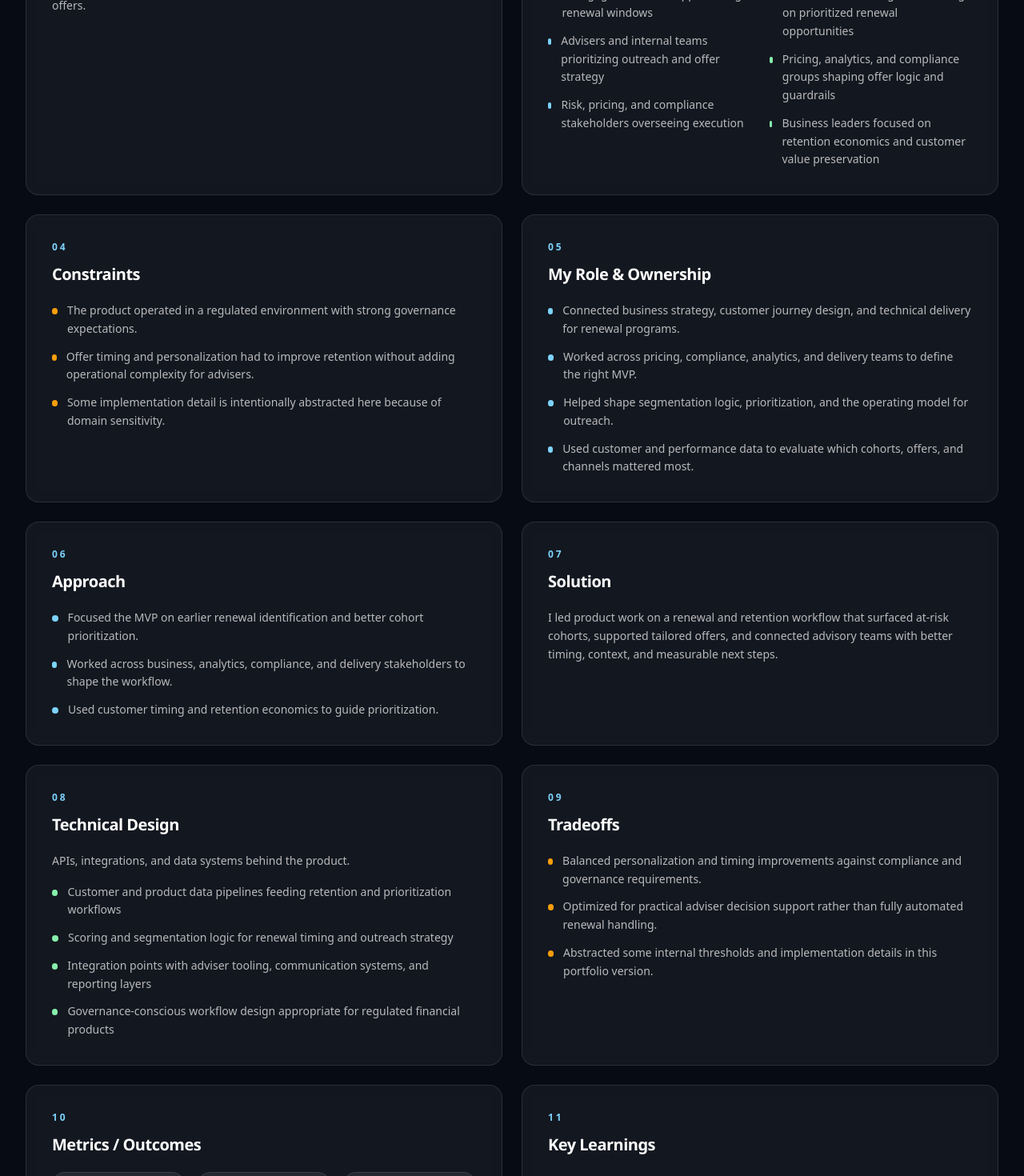
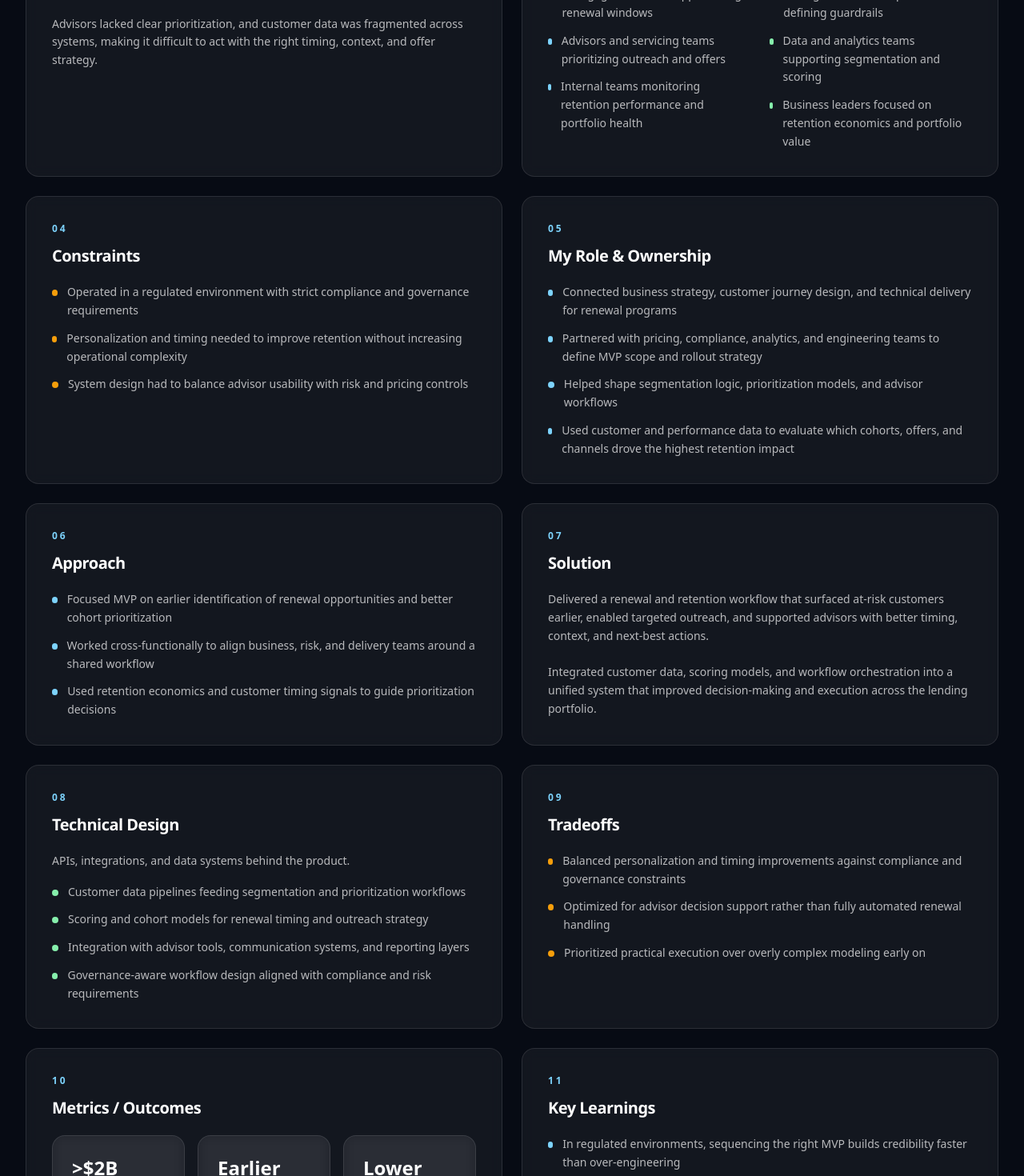
Before and after one commit to Jaau250/product-manager-portfolio, a Next.js app: page /case-studies/mortgage-lending-platform in a window 1280 px wide. Shown: the part 1260-2730 px from the top of the page at 80% size. Built offline with nearby package versions, Linux system fonts and the light colour scheme; no server answers.

Commit message:
Refine case study copy and external reference links

```diff
--- a/components/case-study-card.tsx
+++ b/components/case-study-card.tsx
@@ -65,10 +65,10 @@ export function CaseStudyCard({ study }: CaseStudyCardProps) {
           <a
             href={study.liveUrl}
             target="_blank"
-            rel="noreferrer"
-            className="text-sm font-medium text-slate-300 transition hover:text-white"
+            rel="noopener noreferrer"
+            className="text-sm text-white/70 transition hover:text-white"
           >
-            Live reference
+            External reference ↗
           </a>
         ) : null}
       </div>
--- a/components/case-study/case-study-template.tsx
+++ b/components/case-study/case-study-template.tsx
@@ -86,7 +86,7 @@ export function CaseStudyTemplate({ study }: CaseStudyTemplateProps) {
         </div>
       </div>
 
-      <section className="mt-16 grid gap-6 lg:grid-cols-2">
+      <section className="mt-16 grid grid-cols-1 gap-6 md:grid-cols-2">
         <CaseStudySectionCard eyebrow="02" title="Problem">
           <p className="whitespace-pre-line text-sm leading-relaxed text-white/70">
             {study.problem}
@@ -140,11 +140,7 @@ export function CaseStudyTemplate({ study }: CaseStudyTemplateProps) {
         </CaseStudySectionCard>
 
         <CaseStudySectionCard eyebrow="09" title="Tradeoffs">
-          <CaseStudyBulletList
-            items={study.tradeoffs}
-            bulletColor="bg-ember"
-            emptyLabel="Placeholder: add key tradeoffs and why they mattered."
-          />
+          <CaseStudyBulletList items={study.tradeoffs} bulletColor="bg-ember" />
         </CaseStudySectionCard>
 
         <CaseStudySectionCard eyebrow="10" title="Metrics / Outcomes">
@@ -165,58 +161,21 @@ export function CaseStudyTemplate({ study }: CaseStudyTemplateProps) {
         </CaseStudySectionCard>
 
         <CaseStudySectionCard eyebrow="11" title="Key Learnings">
-          <CaseStudyBulletList
-            items={study.keyLearnings}
-            emptyLabel="Placeholder: add 2-3 learnings from this case study."
-          />
+          <CaseStudyBulletList items={study.keyLearnings} />
         </CaseStudySectionCard>
       </section>
 
-      {!study.hideSupplementarySection ? (
-        <section className="mt-16 grid gap-6 lg:grid-cols-[0.95fr_1.05fr]">
-          {study.artifact ? (
-            <div className="rounded-[28px] border border-white/10 bg-white/[0.04] p-5">
-              <img
-                src={study.artifact.src}
-                alt={study.artifact.alt}
-                className="w-full rounded-[22px] border border-white/10 object-cover"
-              />
-              <p className="mt-4 text-sm leading-6 text-mist">{study.artifact.caption}</p>
-            </div>
-          ) : (
-            <div className="rounded-[28px] border border-white/10 bg-white/[0.04] p-6">
-              <p className="text-xs font-semibold uppercase tracking-[0.24em] text-accent">
-                Artifact Placeholder
-              </p>
-              <p className="mt-4 text-sm leading-6 text-slate-200">
-                Placeholder: add a system diagram, dashboard screenshot, workflow map,
-                or another visual that helps recruiters understand the product context.
-              </p>
-            </div>
-          )}
-
-          <div className="rounded-[28px] border border-white/10 bg-ink/60 p-6">
-            <p className="text-xs font-semibold uppercase tracking-[0.24em] text-accent">
-              Recruiter Summary
-            </p>
-            <p className="mt-4 text-base leading-7 text-slate-200">
-              This format is designed to show product ownership, system thinking,
-              delivery tradeoffs, and measurable outcomes in a fast, recruiter-friendly
-              layout.
-            </p>
       {study.liveUrl ? (
+        <div className="mt-6 flex items-center justify-between">
           <a
             href={study.liveUrl}
             target="_blank"
-                rel="noreferrer"
-                className="mt-6 inline-flex items-center gap-2 text-sm font-semibold text-white transition hover:text-accent"
+            rel="noopener noreferrer"
+            className="text-sm text-white/70 transition hover:text-white"
           >
-                External reference
-                <span aria-hidden="true">↗</span>
+            External reference ↗
           </a>
-            ) : null}
         </div>
-        </section>
       ) : null}
     </main>
   );
--- a/content/portfolio.ts
+++ b/content/portfolio.ts
@@ -317,7 +317,7 @@ export const caseStudies: CaseStudy[] = [
     summary:
       "Led product initiatives for a mortgage retention platform, leveraging customer data, scoring models, and targeted outreach to identify at-risk accounts and improve renewal outcomes. Enabled earlier intervention and more effective retention strategies across the lending portfolio.",
     overview:
-      "This case study centers on a renewal and retention workflow designed to identify at-risk customers early, support tailored outreach, and improve renewal outcomes in a regulated environment.",
+      "This case study focuses on a mortgage renewal and retention platform designed to identify at-risk customers early, prioritize outreach, and improve renewal outcomes in a regulated financial environment.\n\nThe product combined customer data, segmentation models, and advisor workflows to enable timely, personalized engagement before customers entered high-risk churn windows.",
     company: "TD Canada Trust",
     period: "2019 - 2021",
     liveUrl: "https://www.td.com/ca/en/personal-banking/products/mortgages/mortgage-offers",
@@ -332,66 +332,66 @@ export const caseStudies: CaseStudy[] = [
     ],
     users: [
       "Mortgage customers approaching renewal windows",
-      "Advisers and internal teams prioritizing outreach and offer strategy",
-      "Risk, pricing, and compliance stakeholders overseeing execution"
+      "Advisors and servicing teams prioritizing outreach and offers",
+      "Internal teams monitoring retention performance and portfolio health"
     ],
     stakeholders: [
-      "Adviser and servicing teams acting on prioritized renewal opportunities",
-      "Pricing, analytics, and compliance groups shaping offer logic and guardrails",
-      "Business leaders focused on retention economics and customer value preservation"
+      "Pricing, risk, and compliance teams defining guardrails",
+      "Data and analytics teams supporting segmentation and scoring",
+      "Business leaders focused on retention economics and portfolio value"
     ],
     constraints: [
-      "The product operated in a regulated environment with strong governance expectations.",
-      "Offer timing and personalization had to improve retention without adding operational complexity for advisers.",
-      "Some implementation detail is intentionally abstracted here because of domain sensitivity."
+      "Operated in a regulated environment with strict compliance and governance requirements",
+      "Personalization and timing needed to improve retention without increasing operational complexity",
+      "System design had to balance advisor usability with risk and pricing controls"
     ],
     problem:
-      "Renewal opportunities were easy to miss or address too late, which created attrition risk and reduced the ability to match customers with timely, relevant offers.",
+      "Renewal opportunities were often identified too late or missed entirely, leading to preventable attrition and reduced portfolio retention.\n\nAdvisors lacked clear prioritization, and customer data was fragmented across systems, making it difficult to act with the right timing, context, and offer strategy.",
     approach: [
-      "Focused the MVP on earlier renewal identification and better cohort prioritization.",
-      "Worked across business, analytics, compliance, and delivery stakeholders to shape the workflow.",
-      "Used customer timing and retention economics to guide prioritization."
+      "Focused MVP on earlier identification of renewal opportunities and better cohort prioritization",
+      "Worked cross-functionally to align business, risk, and delivery teams around a shared workflow",
+      "Used retention economics and customer timing signals to guide prioritization decisions"
     ],
     solution:
-      "I led product work on a renewal and retention workflow that surfaced at-risk cohorts, supported tailored offers, and connected advisory teams with better timing, context, and measurable next steps.",
+      "Delivered a renewal and retention workflow that surfaced at-risk customers earlier, enabled targeted outreach, and supported advisors with better timing, context, and next-best actions.\n\nIntegrated customer data, scoring models, and workflow orchestration into a unified system that improved decision-making and execution across the lending portfolio.",
     measurableOutcomes: [
       {
         value: ">$2B",
         label: "Mortgage balances retained",
-        detail: "Retention strategy centered on proactive targeting and timely interventions."
+        detail: "Retention strategy contributed to preserving significant mortgage balances through earlier intervention"
       },
       {
         value: "Earlier",
         label: "Renewal opportunity identification",
-        detail: "Teams could act before customers entered a high-risk decision window."
+        detail: "Teams could act before customers entered high-risk renewal windows"
       },
       {
         value: "Lower",
         label: "Cost to retain vs. reacquire",
-        detail: "Personalized journeys supported more efficient retention economics."
+        detail: "Targeted outreach improved efficiency compared to reacquisition strategies"
       }
     ],
     responsibilities: [
-      "Connected business strategy, customer journey design, and technical delivery for renewal programs.",
-      "Worked across pricing, compliance, analytics, and delivery teams to define the right MVP.",
-      "Helped shape segmentation logic, prioritization, and the operating model for outreach.",
-      "Used customer and performance data to evaluate which cohorts, offers, and channels mattered most."
+      "Connected business strategy, customer journey design, and technical delivery for renewal programs",
+      "Partnered with pricing, compliance, analytics, and engineering teams to define MVP scope and rollout strategy",
+      "Helped shape segmentation logic, prioritization models, and advisor workflows",
+      "Used customer and performance data to evaluate which cohorts, offers, and channels drove the highest retention impact"
     ],
     technicalComponents: [
-      "Customer and product data pipelines feeding retention and prioritization workflows",
-      "Scoring and segmentation logic for renewal timing and outreach strategy",
-      "Integration points with adviser tooling, communication systems, and reporting layers",
-      "Governance-conscious workflow design appropriate for regulated financial products"
+      "Customer data pipelines feeding segmentation and prioritization workflows",
+      "Scoring and cohort models for renewal timing and outreach strategy",
+      "Integration with advisor tools, communication systems, and reporting layers",
+      "Governance-aware workflow design aligned with compliance and risk requirements"
     ],
     tradeoffs: [
-      "Balanced personalization and timing improvements against compliance and governance requirements.",
-      "Optimized for practical adviser decision support rather than fully automated renewal handling.",
-      "Abstracted some internal thresholds and implementation details in this portfolio version."
+      "Balanced personalization and timing improvements against compliance and governance constraints",
+      "Optimized for advisor decision support rather than fully automated renewal handling",
+      "Prioritized practical execution over overly complex modeling early on"
     ],
     keyLearnings: [
-      "In regulated product environments, credibility comes from sequencing the right MVP.",
-      "Retention products improve when customer timing and business economics are considered together.",
-      "Cross-functional alignment is often the hardest delivery problem in lending workflows."
+      "In regulated environments, sequencing the right MVP builds credibility faster than over-engineering",
+      "Retention improves when customer timing, segmentation, and economics are aligned",
+      "Cross-functional alignment is critical in lending workflows where trust and accuracy matter"
     ],
     heroStat: ">$2B retained at renewal"
   }
```
Lines whose indentation alone changed are shown as unchanged.
